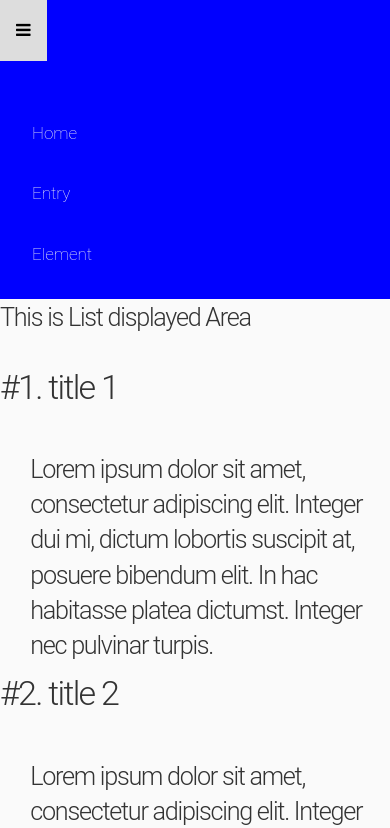
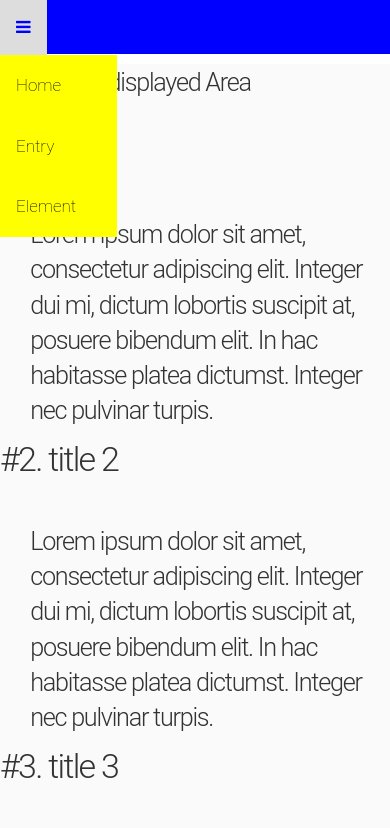
Before and after one commit to edjeong99/workforce, a plain HTML site: page index.html in a window 390 px wide. Both pictures are taken after a click on the element 23 px from the left and 30 px from the top of the page. Shown: the top 828 px of the page. Drawn offline with Linux system fonts and the light colour scheme.

Commit message:
implement responsive navbar

```diff
--- a/assets/css/main2.css
+++ b/assets/css/main2.css
@@ -207,19 +207,28 @@ input, select, textarea {
 
 
 
-/* Add a black background color to the top navigation */
+/*start of CSS for index.html */
+.page-wrapper {
+	display : flex;
+}
 
 .topnav {
 	display : flex;
   background-color: blue;
-  overflow: hidden;
+
+  height : 3.4rem;
+  width:100%;
+  z-index : 100;
+  position : fixed;
+  top : 0;
+
 }
 
 /* Style the links inside the navigation bar */
 .topnav div {
 
   display: block;
-  color: #f2f2f2;
+  color: black;
   text-align: center;
   padding: 14px 16px;
   text-decoration: none;
@@ -229,13 +238,13 @@ input, select, textarea {
 /* Change the color of links on hover */
 .topnav div:hover {
   background-color: #ddd;
-  color: black;
+  color: blue;
 }
 
 /* Add an active class to highlight the current page */
 .topnav div:active {
   background-color: #4CAF50;
-  color: white;
+  color: red;
 }
 
 /* Hide the link that should open and close the topnav on small screens */
@@ -243,18 +252,37 @@ input, select, textarea {
   display: none;
 }
 
+#menuList{
+	display : flex;
+	padding : 0;
+	}
+#currentMenuDisplay{
+	display : none;
+}
+
+main{
+	margin-top: 4rem;
+}
 /* When the screen is less than 600 pixels wide, hide all links, except for the first one ("Home"). Show the link that contains should open and close the topnav (.icon) */
 @media screen and (max-width: 600px) {
-	#myTopnav{
+	.topnav {
+		display : flex;
+			flex-direction: column;
+			align-items: flex-start;
+		}
 
+	#menuList{
+	display : flex;
 		flex-direction: column;
 		align-items: flex-start;
+		width : 30%;
+		background-color: yellow;
 	}
 
   .topnav div {display: none;}
 
   .topnav div.icon {
-
+	padding : 0.7rem 1rem;
     display: block;
   }
 }
@@ -278,3 +306,8 @@ input, select, textarea {
     text-align: left;
   }
 }
+
+
+.black-text{
+	color:black;
+}
--- a/assets/js/event.js
+++ b/assets/js/event.js
@@ -2,24 +2,17 @@
 
 $(document).ready(function () {
   $('#homeLink').click(function () {
+    toggleMenu();
     displayList();
   });
   $('#entryLink').click(function () {
+    toggleMenu();
     displayEntry();
   });
 });
 
-// toggle displaying menu when menu icon is clicked.
-let mainNav = document.getElementById('js-menu');
-let navBarToggle = document.getElementById('js-navbar-toggle');
-
-navBarToggle.addEventListener('click', function () {
-  console.log('navBar toggle clicked');
-  mainNav.classList.toggle('active');
-});
-
 /* Toggle between adding and removing the "responsive" class to topnav when the user clicks on the icon */
-function myFunction() {
+function toggleMenu() {
   var x = document.getElementById('myTopnav');
   if (x.className === 'topnav') {
     x.className += ' responsive';
--- a/index.html
+++ b/index.html
@@ -21,10 +21,10 @@
 <body>
 	<div id="page-wrapper">
 		<div class="topnav" id="myTopnav">
-			<div href="javascript:void(0);" class="icon" onclick="myFunction()">
+			<div href="javascript:void(0);" class="icon" onclick="toggleMenu()">
 				<i class="fa fa-bars"></i>
 			</div>
-			<div id="muneList">
+			<div id="menuList" class="black-text">
 				<div id="currentMenuDisplay"></div>
 				<div id="homeLink">Home</div>
 				<div id="entryLink">Entry</div>
```
